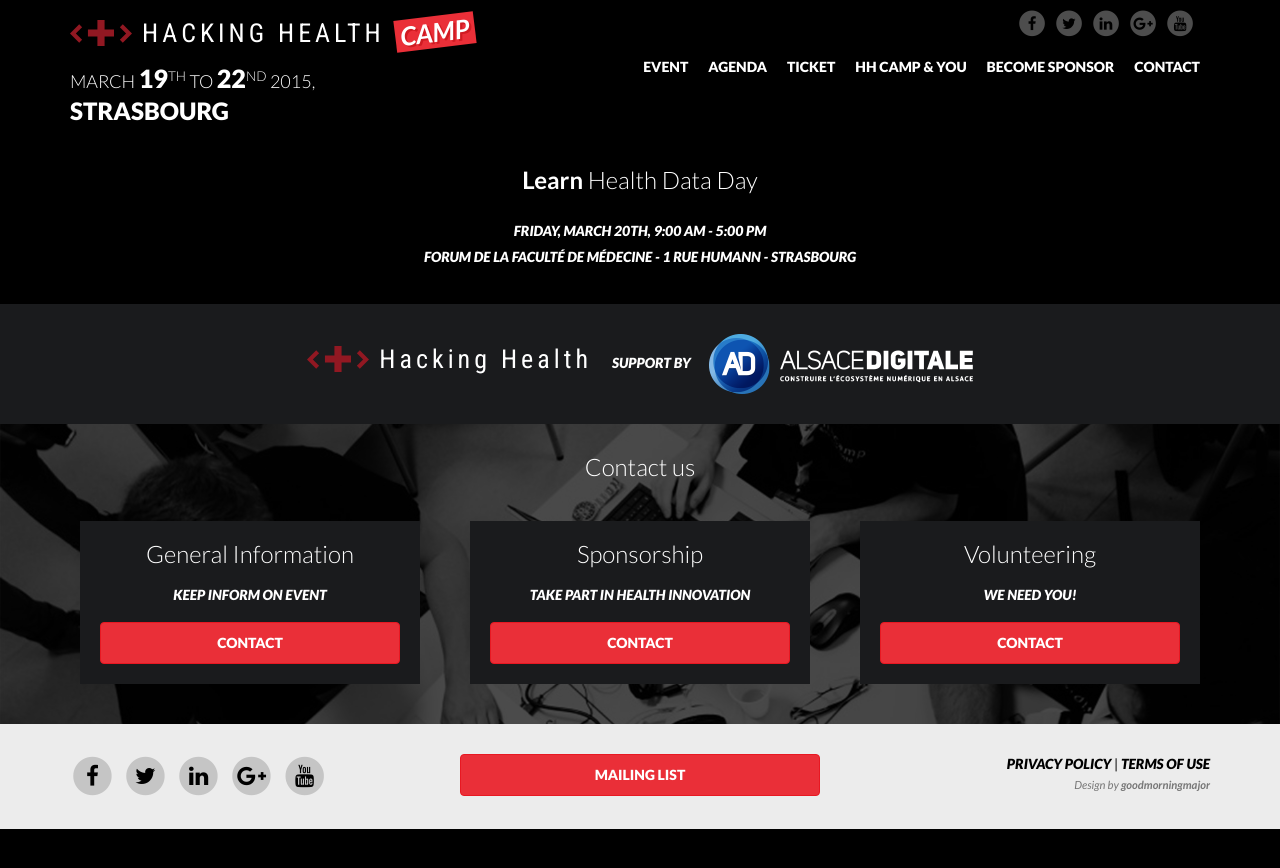
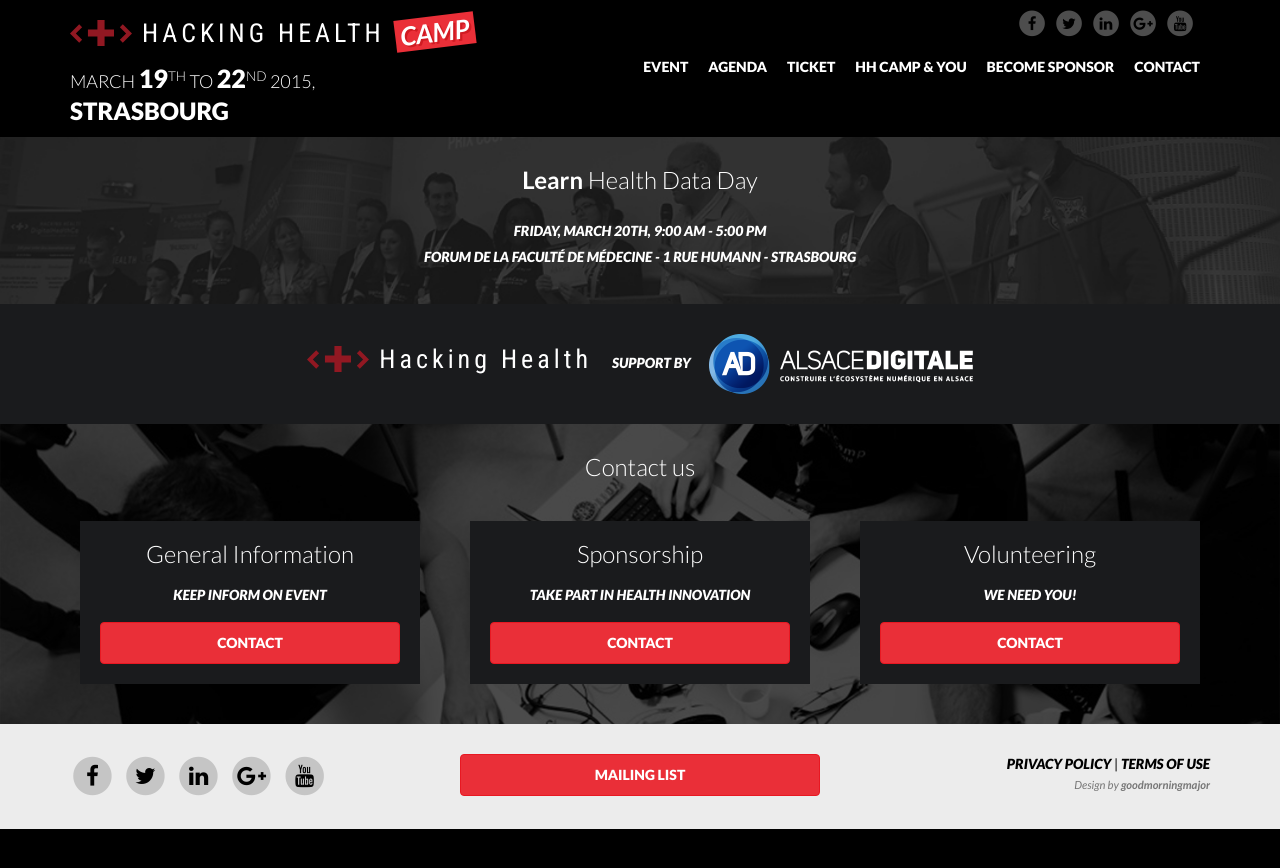
Before and after one commit to AlsaceDigitale/hhcamp_2015, a Jekyll site: the page built from health-data-day.html, in a window 1280 px wide. Shown: the top 868 px of the page. Built offline with Jekyll 4.4.1, drawn with Linux system fonts in a browser that asks for light colours; nearby versions of some CDN libraries.

Commit message:
event banners

```diff
--- a/_includes/event/intro.html
+++ b/_includes/event/intro.html
@@ -1,5 +1,4 @@
-{% assign event = site.events[page.event_index] %}
-<section class="event-intro">
+<section class="event-intro {{ mnemonic }}">
   <div class="container">
     <div class="row text-center">
       <h2><strong>{{ event.verb }}</strong> {{ event.name }}</h2>
--- a/_layouts/event.html
+++ b/_layouts/event.html
@@ -2,4 +2,5 @@
 layout: default
 ---
 {% assign event = site.events[page.event_index] %}
+{% assign mnemonic = event.name | downcase | replace:' ','-' %}
 {% include event/intro.html %}
--- a/css/main.sass
+++ b/css/main.sass
@@ -410,6 +410,14 @@
 
 section.event-intro
   color: white
+  @each $event_name, $event_color in $events
+    &.#{ $event_name }
+      background: $event_color url($asset-path + '/img/banner-' + $event_name +'.jpg') no-repeat center center
+      -webkit-background-size: cover
+      -moz-background-size: cover
+      -o-background-size: cover
+      background-size: cover
+      background-color: transparent
 
 .social-links
   a
--- a/health-data-day.html
+++ b/health-data-day.html
@@ -1,4 +1,5 @@
 ---
 layout: event
 event_index: 2
+title: Health Data Day
 ---
--- a/health-hackathon.html
+++ b/health-hackathon.html
@@ -1,4 +1,5 @@
 ---
 layout: event
 event_index: 3
+title: Health Hackathon
 ---
--- a/health-pitch-challenge.html
+++ b/health-pitch-challenge.html
@@ -1,4 +1,5 @@
 ---
 layout: event
 event_index: 1
+title: Health Pitch Challenge
 ---
```
